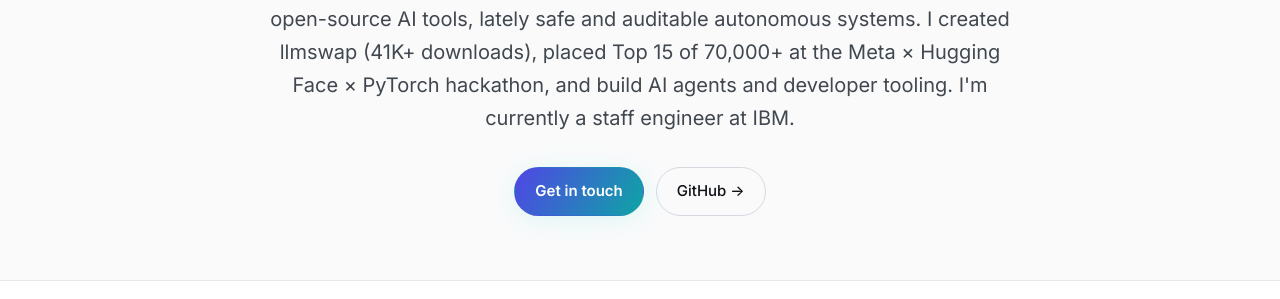
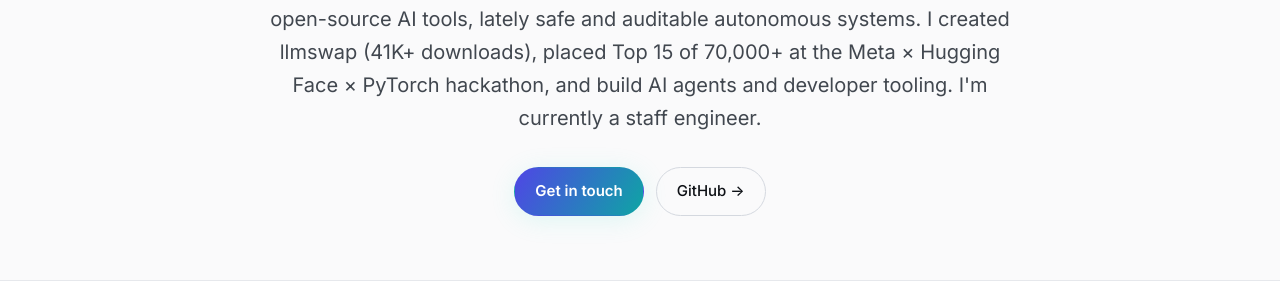
Before and after one commit to sreenathmmenon/sreenathmmenon.github.io, a Jekyll site: the page built from index.md, in a window 1280 px wide and 900 px high. Shown: the part 472-771 px from the top of the window. Built offline with Jekyll 4.4.1, drawn with Linux system fonts in a browser that asks for light colours; some of the changed text lies outside the part shown.

Commit message:
Remove IBM from homepage hero lede

```diff
--- a/_config.yml
+++ b/_config.yml
@@ -31,7 +31,7 @@ hero:
     I'm a staff software engineer with 14+ years building enterprise software and open-source AI
     tools, lately safe and auditable autonomous systems. I created llmswap (41K+ downloads), placed
     Top 15 of 70,000+ at the Meta × Hugging Face × PyTorch hackathon, and build AI agents and
-    developer tooling. I'm currently a staff engineer at IBM.
+    developer tooling. I'm currently a staff engineer.
 focus:
   - Applied AI & Agents
   - Product Engineering
```
